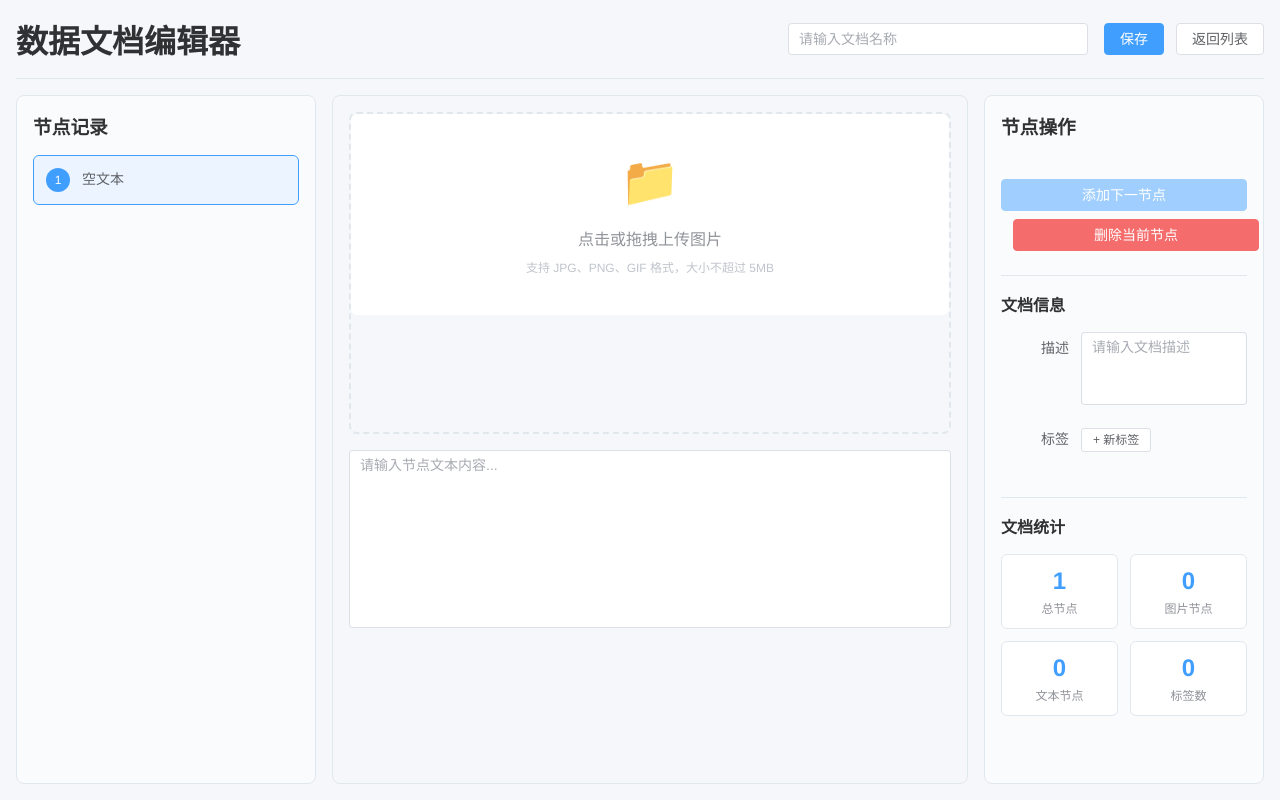
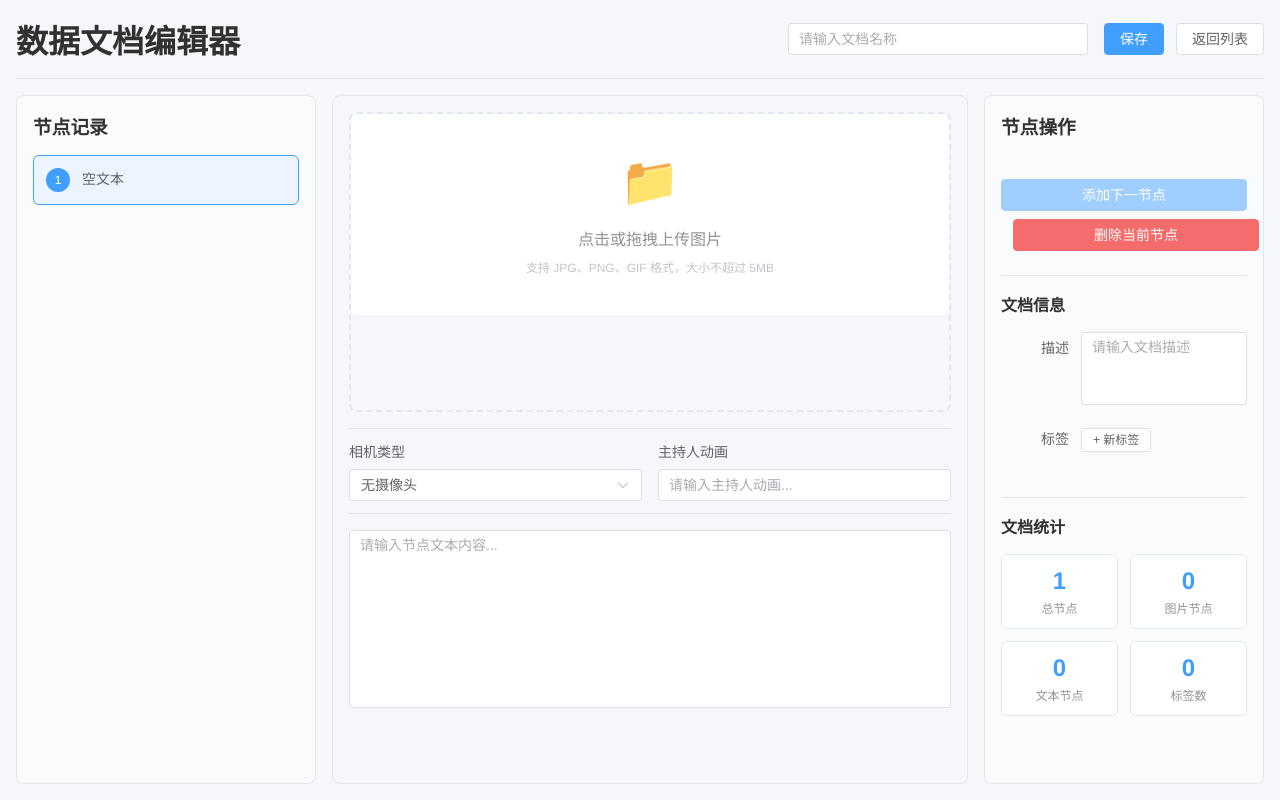
Before and after one commit to 09okjk/AI_Web, a Vue app in the folder ai_web/: page /editor in a window 1280 px wide. Built offline with nearby package versions, Linux system fonts and the light colour scheme; the HTML template or start-up script is replaced by a standard one.

Commit message:
Add camera type and host animation fields to DocumentEditor
Co-authored-by: 09okjk <139933968+09okjk@users.noreply.github.com>

```diff
--- a/ai_web/src/services/api.ts
+++ b/ai_web/src/services/api.ts
@@ -18,6 +18,8 @@ export interface DataItemContent {
   image?: string // base64编码
   image_filename?: string
   image_mimetype?: string
+  camera_type?: number // 相机类型：0=无摄像头, 1=主摄像头, 2=远景摄像头, 3=跟随摄像头
+  host_animation?: string // 主持人动画
 }
 
 // 数据文档接口
--- a/ai_web/src/views/DocumentEditor.vue
+++ b/ai_web/src/views/DocumentEditor.vue
@@ -31,7 +31,15 @@
               <div class="node-number">{{ item.sequence }}</div>
               <div class="node-preview">
                 <div class="text-preview">{{ item.text || '空文本' }}</div>
-                <div v-if="item.image" class="image-indicator">🖼️</div>
+                <div class="meta-info">
+                  <div v-if="item.image" class="image-indicator">🖼️</div>
+                  <div v-if="item.camera_type !== undefined && item.camera_type !== 0" class="camera-indicator">
+                    📹 {{ getCameraTypeLabel(item.camera_type) }}
+                  </div>
+                  <div v-if="item.host_animation" class="animation-indicator">
+                    🎭 {{ item.host_animation }}
+                  </div>
+                </div>
               </div>
             </div>
           </div>
@@ -66,6 +74,34 @@
                     <div class="upload-hint">支持 JPG、PNG、GIF 格式，大小不超过 5MB</div>
                   </div>
                 </el-upload>
+              </div>
+            </div>
+
+            <!-- 中间部分：相机类型和主持人动画配置 -->
+            <div class="config-section">
+              <div class="config-row">
+                <div class="config-item">
+                  <label class="config-label">相机类型</label>
+                  <el-select
+                    v-model="currentNode.camera_type"
+                    placeholder="选择相机类型"
+                    style="width: 100%;"
+                    @change="onNodeContentChange"
+                  >
+                    <el-option label="无摄像头" :value="0" />
+                    <el-option label="主摄像头" :value="1" />
+                    <el-option label="远景摄像头" :value="2" />
+                    <el-option label="跟随摄像头" :value="3" />
+                  </el-select>
+                </div>
+                <div class="config-item">
+                  <label class="config-label">主持人动画</label>
+                  <el-input
+                    v-model="currentNode.host_animation"
+                    placeholder="请输入主持人动画..."
+                    @input="onNodeContentChange"
+                  />
+                </div>
               </div>
             </div>
 
@@ -219,6 +255,17 @@
            (currentNode.value && (currentNode.value.text.trim() || currentNode.value.image))
   })
 
+  // 辅助函数
+  const getCameraTypeLabel = (cameraType?: number) => {
+    const labels: Record<number, string> = {
+      0: '无摄像头',
+      1: '主摄像头',
+      2: '远景摄像头',
+      3: '跟随摄像头'
+    }
+    return labels[cameraType ?? 0] || '无摄像头'
+  }
+
   // 生命周期
   onMounted(async () => {
     if (documentId.value) {
@@ -280,7 +327,9 @@
       text: '',
       image: undefined,
       image_filename: undefined,
-      image_mimetype: undefined
+      image_mimetype: undefined,
+      camera_type: 0, // 默认为无摄像头
+      host_animation: '' // 默认为空字符串
     }
     document.data_list.push(newNode)
     currentNodeIndex.value = 0
@@ -295,7 +344,9 @@
       text: '',
       image: undefined,
       image_filename: undefined,
-      image_mimetype: undefined
+      image_mimetype: undefined,
+      camera_type: 0, // 默认为无摄像头
+      host_animation: '' // 默认为空字符串
     }
 
     document.data_list.push(newNode)
@@ -511,6 +562,22 @@
     color: #909399;
   }
 
+  .meta-info {
+    display: flex;
+    flex-wrap: wrap;
+    gap: 8px;
+  }
+
+  .camera-indicator,
+  .animation-indicator {
+    font-size: 12px;
+    color: #909399;
+    white-space: nowrap;
+    overflow: hidden;
+    text-overflow: ellipsis;
+    max-width: 120px;
+  }
+
   .center-panel {
     flex: 1;
     border: 1px solid #e1e8ed;
@@ -586,6 +653,29 @@
   .text-section {
     flex: 1;
     min-height: 200px;
+  }
+
+  .config-section {
+    padding: 12px 0;
+    border-top: 1px solid #e1e8ed;
+    border-bottom: 1px solid #e1e8ed;
+  }
+
+  .config-row {
+    display: flex;
+    gap: 16px;
+  }
+
+  .config-item {
+    flex: 1;
+  }
+
+  .config-label {
+    display: block;
+    font-size: 14px;
+    color: #606266;
+    margin-bottom: 8px;
+    font-weight: 500;
   }
 
   .empty-state {
```
